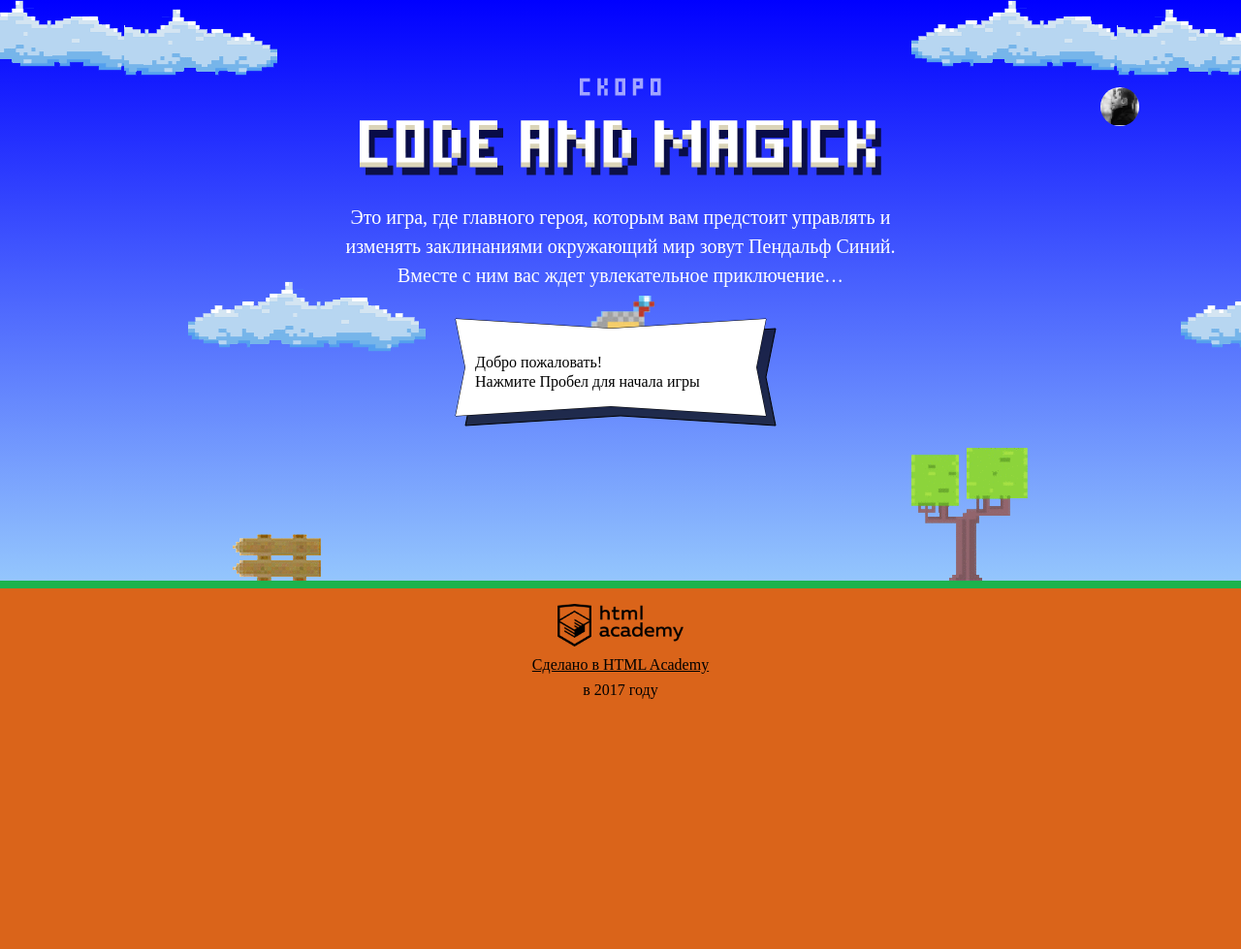
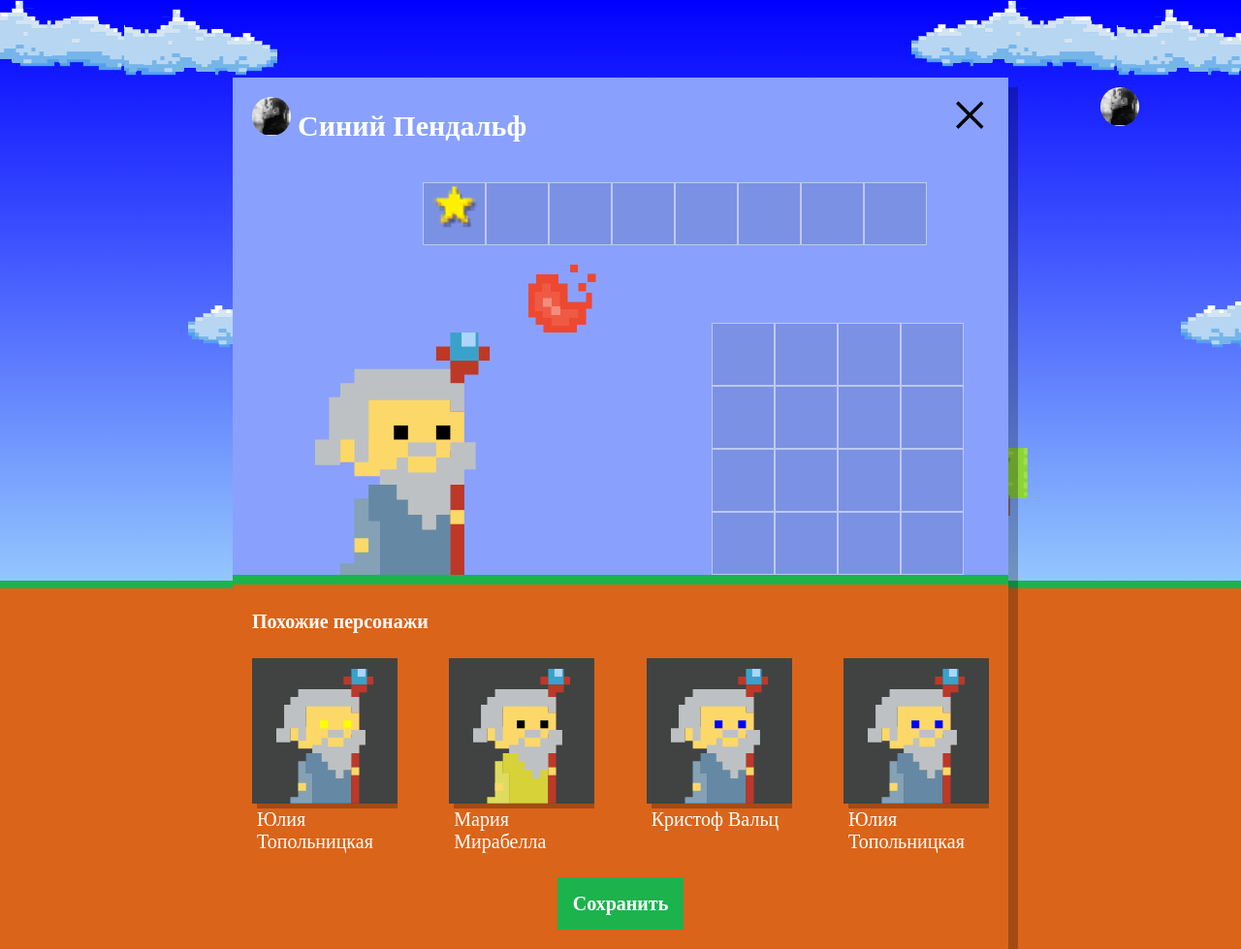
Before and after one commit to honiara1973/691337-code-and-magick, a website: page index.html in a window 1280 px wide. Shown: the whole page at 97% size. Before the commit the page ends 800 px from the top, so only its background shows below. Drawn offline with Linux system fonts and the light colour scheme; a web font is replaced by a local one.

Commit message:
Выполнила задание Учебный проект: нас орда

```diff
--- a/index.html
+++ b/index.html
@@ -204,6 +204,7 @@
   };
 
 </script>
+<script src="js/setup.js"></script>
 <script src="js/stat.js"></script>
 <script src="js/game.js"></script>
 
--- /dev/null
+++ b/js/setup.js
@@ -0,0 +1,53 @@
+'use strict';
+
+var WIZARDS_AMOUNT = 4;
+var WIZARDS_FIRST_NAMES = ['Иван', 'Хуан Себастьян', 'Мария', 'Кристоф', 'Виктор', 'Юлия', 'Люпита', 'Вашингтон'];
+var WIZARDS_LAST_NAMES = ['да Марья', 'Верон', 'Мирабелла', 'Вальц', 'Онопко', 'Топольницкая', 'Нионго', 'Ирвинг'];
+var COAT_COLORS = ['rgb(101, 137, 164)', 'rgb(241, 43, 107)', 'rgb(146, 100, 161)', 'rgb(56, 159, 117)', 'rgb(215, 210, 55)', 'rgb(0, 0, 0)'];
+var EYES_COLORS = ['black', 'red', 'blue', 'yellow', 'green'];
+
+var userDialog = document.querySelector('.setup');
+userDialog.classList.remove('hidden');
+
+var similarListElement = userDialog.querySelector('.setup-similar-list');
+
+var similarWizardTemplate = document.querySelector('#similar-wizard-template')
+    .content.querySelector('.setup-similar-item');
+
+var randomWizards = [];
+
+var getRandomInt = function (min, max) {
+  return Math.floor(Math.random() * (max - min)) + min;
+};
+
+var randomWizardName = function () {
+  var j = getRandomInt(0, WIZARDS_FIRST_NAMES.length - 1);
+  return WIZARDS_FIRST_NAMES[j] + ' ' + WIZARDS_LAST_NAMES[j];
+};
+
+for (var i = 0; i < WIZARDS_AMOUNT; i++) {
+  var randomWizard = {
+    name: randomWizardName(),
+    coatColor: COAT_COLORS[getRandomInt(0, COAT_COLORS.length - 1)],
+    eyesColor: EYES_COLORS[getRandomInt(0, EYES_COLORS.length - 1)]
+  };
+  randomWizards.push(randomWizard);
+}
+
+var renderWizard = function () {
+  var wizardElement = similarWizardTemplate.cloneNode(true);
+  wizardElement.querySelector('.setup-similar-label').textContent = randomWizards[i].name;
+  wizardElement.querySelector('.wizard-coat').style.fill = randomWizards[i].coatColor;
+  wizardElement.querySelector('.wizard-eyes').style.fill = randomWizards[i].eyesColor;
+
+  return wizardElement;
+};
+
+var fragment = document.createDocumentFragment();
+
+for (i = 0; i < randomWizards.length; i++) {
+  fragment.appendChild(renderWizard(randomWizards[i]));
+}
+similarListElement.appendChild(fragment);
+
+userDialog.querySelector('.setup-similar').classList.remove('hidden');
```
